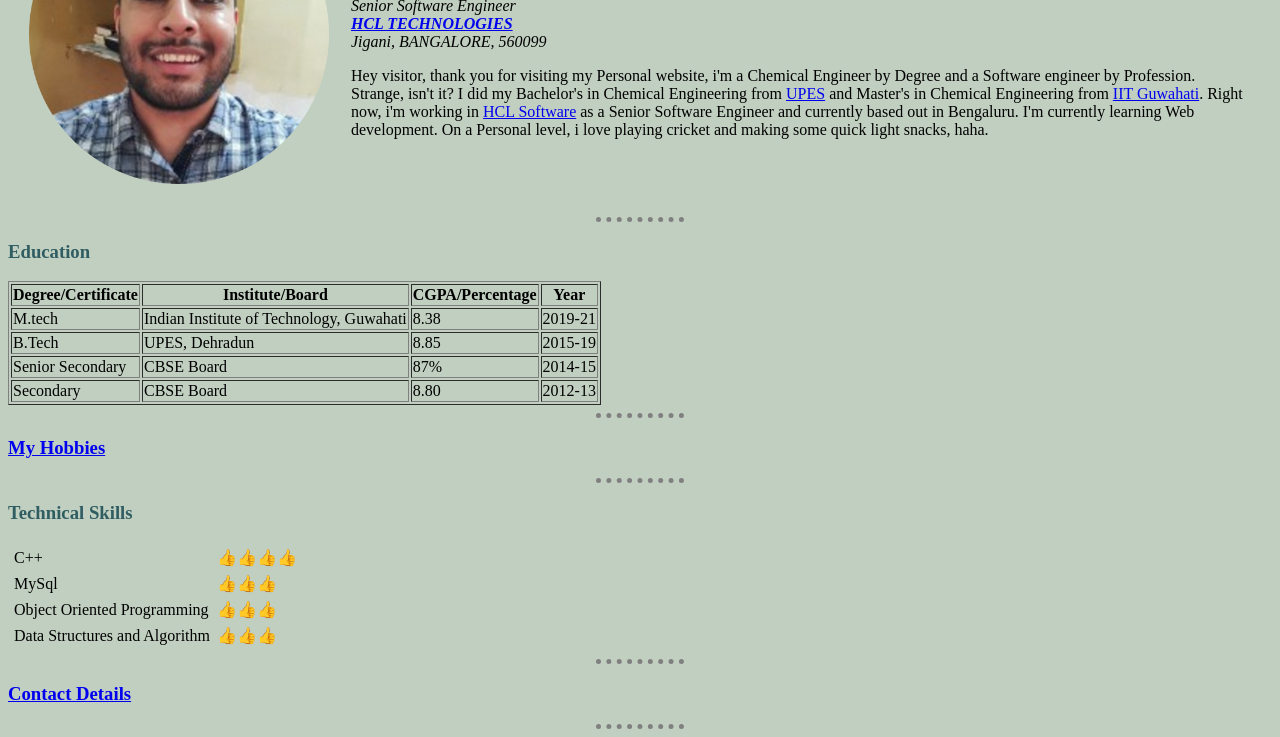
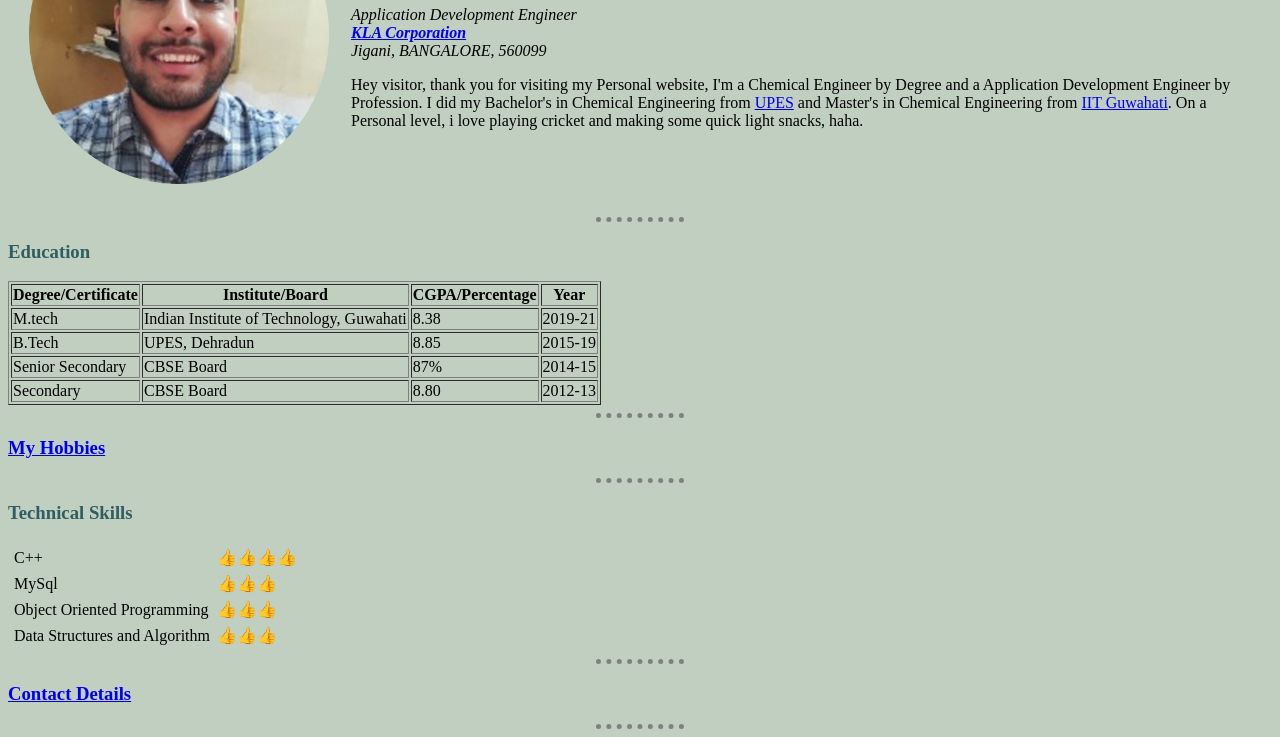
Before and after one commit to Garg57/StyledCV, a plain HTML site: page index.html in a window 1280 px wide. Shown: the part 145-882 px from the top of the page. Drawn offline with Linux system fonts and the light colour scheme; files that its build step writes are made by us from their sources.

Commit message:
Update index.html

```diff
--- a/index.html
+++ b/index.html
@@ -15,18 +15,16 @@
         <td>
           <h1> Satyam Garg </h1>
           <p>
-            <em> Senior Software Engineer <br><strong><a href="https://www.hcltech.com/">HCL TECHNOLOGIES</a></strong> <br> Jigani, BANGALORE, 560099 </em>
+            <em> Application Development Engineer  <br><strong><a href="https://www.kla.com/">KLA Corporation</a></strong> <br> Jigani, BANGALORE, 560099 </em>
           </p>
           <p>
-            Hey visitor, thank you for visiting my Personal website, i'm a Chemical Engineer by
-            Degree and a Software engineer by Profession. Strange, isn't it? I did my Bachelor's
+            Hey visitor, thank you for visiting my Personal website, I'm a Chemical Engineer by
+            Degree and a Application Development Engineer by Profession. I did my Bachelor's
             in Chemical Engineering from <a href="https://www.upes.ac.in/">UPES</a> and Master's in Chemical Engineering from
-            <a href="https://www.iitg.ac.in/chemeng/">IIT Guwahati</a>.
-            Right now, i'm working in <a href="https://www.hcltechsw.com/wps/portal">HCL Software</a> as a Senior Software Engineer and currently based out in Bengaluru.
-            I'm currently learning Web development. On a Personal level, i love playing cricket and making some quick light snacks, haha.
+            <a href="https://www.iitg.ac.in/chemeng/">IIT Guwahati</a>. On a Personal level, i love playing cricket and making some quick light snacks, haha.
           </p>
         </td>
-      </tr>
+       </tr>
     </tbody>
   </table>
   <hr>
```
